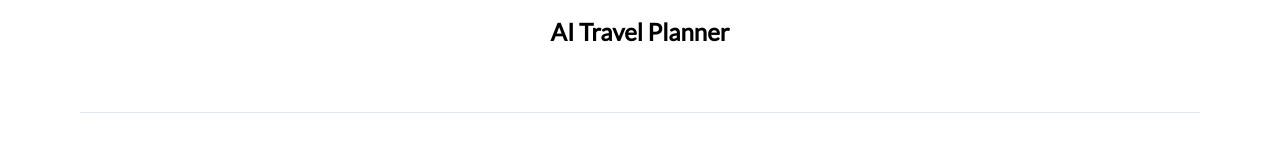
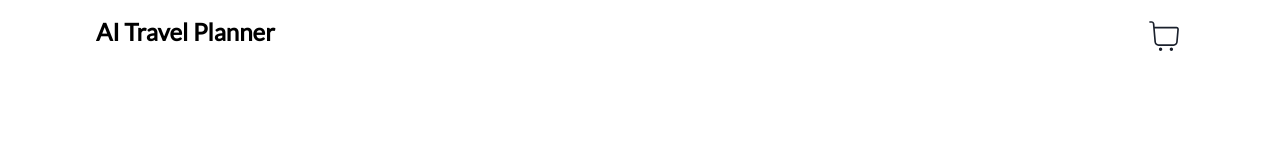
Before and after one commit to enodi/ai-travel-planner, a Next.js app: page / in a window 1280 px wide. Shown: the top 146 px of the page. Built offline with nearby package versions, Linux system fonts and the light colour scheme.

Commit message:
add cart icon

```diff
--- a/app/page.tsx
+++ b/app/page.tsx
@@ -8,7 +8,7 @@ import TopSection from "@/src/components/top-section/TopSection";
 import PopularItinerary from "@/src/components/popular-itinerary/PopularItinerary";
 
 export default function Page() {
-  const [hasFetchItinerary, setHasFetchItinerary] = useState(true);
+  const [hasFetchItinerary, setHasFetchItinerary] = useState(false);
 
   if (!hasFetchItinerary) {
     return (
--- a/src/components/common/header/Header.tsx
+++ b/src/components/common/header/Header.tsx
@@ -1,9 +1,13 @@
+import { Icon } from "@chakra-ui/react";
+import { CiShoppingCart } from "react-icons/ci";
+
 function Header() {
   return (
-    <nav className="p-4">
+    <nav className="p-4 flex justify-between">
       <h1 className="text-2xl text-black font-bold text-center">
         AI Travel Planner
       </h1>
+      <Icon as={CiShoppingCart} boxSize={10} />
     </nav>
   );
 }
```
